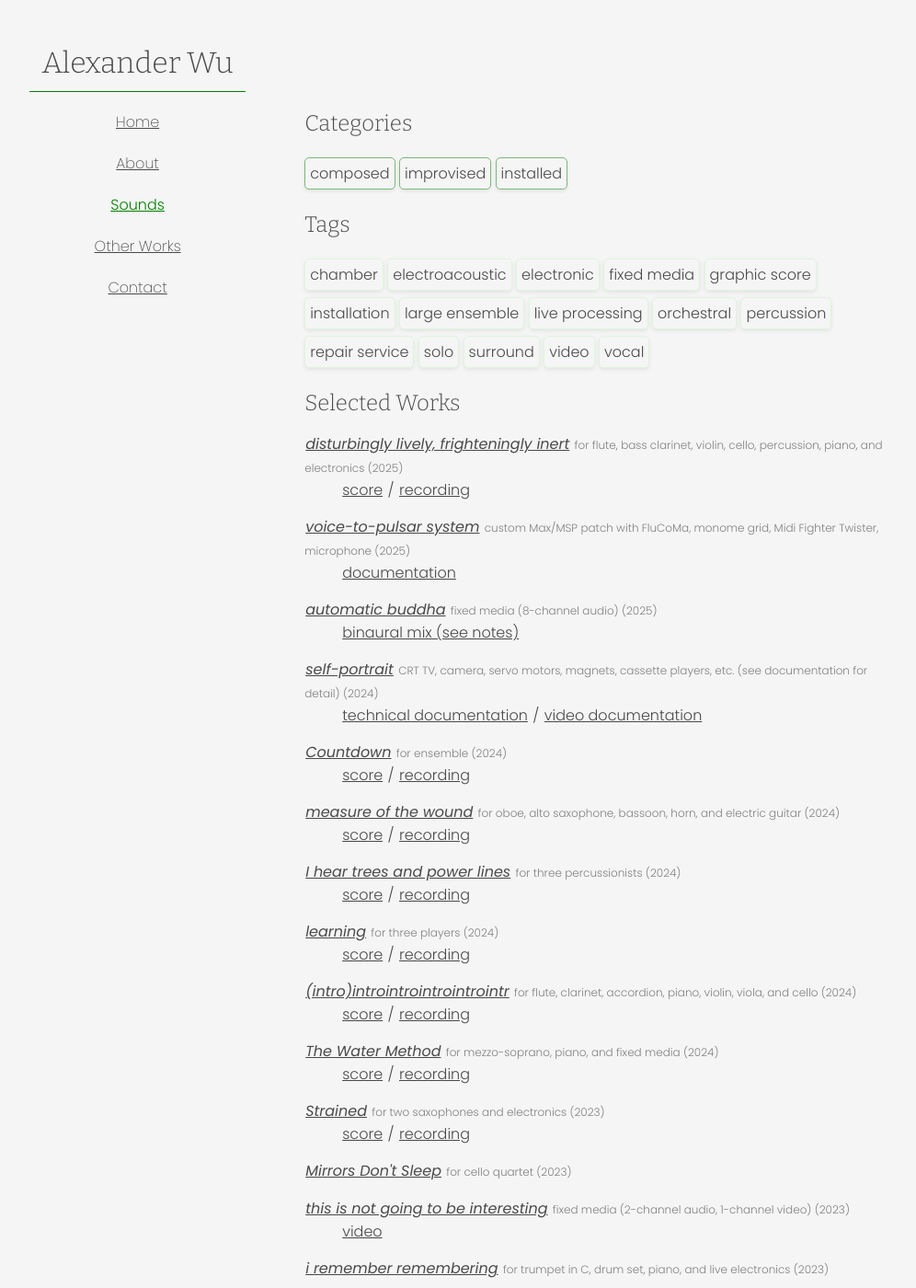
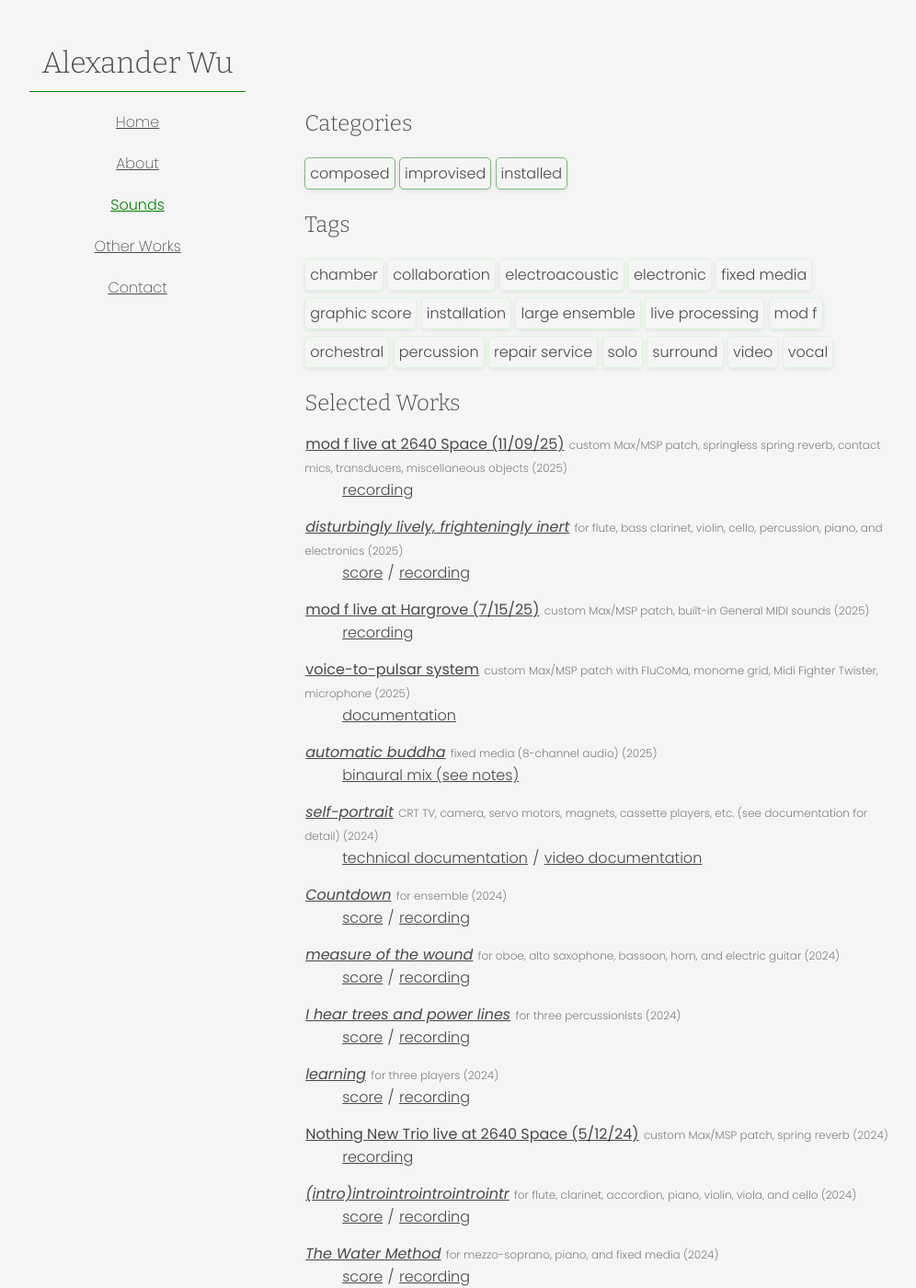
Before and after one commit to aleksuuu/aleksuuu.github.io, a Jekyll site: the page built from sounds.html, in a window 1280 px wide and 1400 px high. Shown: the whole window at 92% size, without its empty margins (18-1014 px from the left). Built offline with Jekyll 4.4.1, drawn with Linux system fonts in a browser that asks for light colours.

Commit message:
mod f etc

```diff
--- /dev/null
+++ b/_sounds/2024-05-24-nothing-new-trio-live-at-2640-space-5-12-24.md
@@ -0,0 +1,13 @@
+---
+title_stylized: "Nothing New Trio live at 2640 Space (5/12/24)"
+medium: custom Max/MSP patch, spring reverb
+media_links:
+  - label: recording
+    url: https://www.youtube.com/watch?v=23P4EyTXXiI
+tags: electronic collaboration
+category: improvised
+---
+
+Six channels and many layers of feedback through the spring reverb, the delay module, the interconnected signal from my bandmates, etc.
+
+Nothing New Trio is an electronic improvising trio of Maxwell Gong, Alexander Wu, and Xuanqi Liu.
--- /dev/null
+++ b/_sounds/2025-07-15-mod-f-live-at-hargrove-7-15-25.md
@@ -0,0 +1,13 @@
+---
+title_stylized: "mod f live at Hargrove (7/15/25)"
+medium: custom Max/MSP patch, built-in General MIDI sounds
+media_links:
+  - label: recording
+    url: https://www.youtube.com/watch?v=KHc4Y_W58Do
+tags: mod-f electronic collaboration
+category: improvised
+---
+
+General MIDI pushed to the limit.
+
+mod f is an electronic improvising duo of Alexander Wu and Maxwell Gong.
--- /dev/null
+++ b/_sounds/2025-11-09-mod-f-live-at-2640-space-11-09-25.md
@@ -0,0 +1,15 @@
+---
+title_stylized: "mod f live at 2640 Space (11/09/25)"
+medium: custom Max/MSP patch, springless spring reverb, contact mics, transducers, miscellaneous objects
+media_links:
+  - label: recording
+    url: https://www.youtube.com/watch?v=egd8Y2wZkTg
+tags: mod-f electronic collaboration
+category: improvised
+---
+
+I broke all three springs off from the reverb tank a while ago. So now I play the spring reverb without the springs.
+
+For a performance with a springful spring reverb, see [Nothing New Trio live at 2640 Space (5/12/24)]({{ site.baseurl }}/sounds/nothing-new-trio-live-at-2640-space-5-12-24).
+
+mod f is an electronic improvising duo of Alexander Wu and Maxwell Gong.
--- /dev/null
+++ b/_tags/collaboration.md
@@ -0,0 +1,3 @@
+---
+title: collaboration
+---
--- /dev/null
+++ b/_tags/mod-f.md
@@ -0,0 +1,3 @@
+---
+title: mod-f
+---
```
Also changed, not shown: _sounds/2025-05-01-voice-to-pulsar.md (+1 -1 lines).
